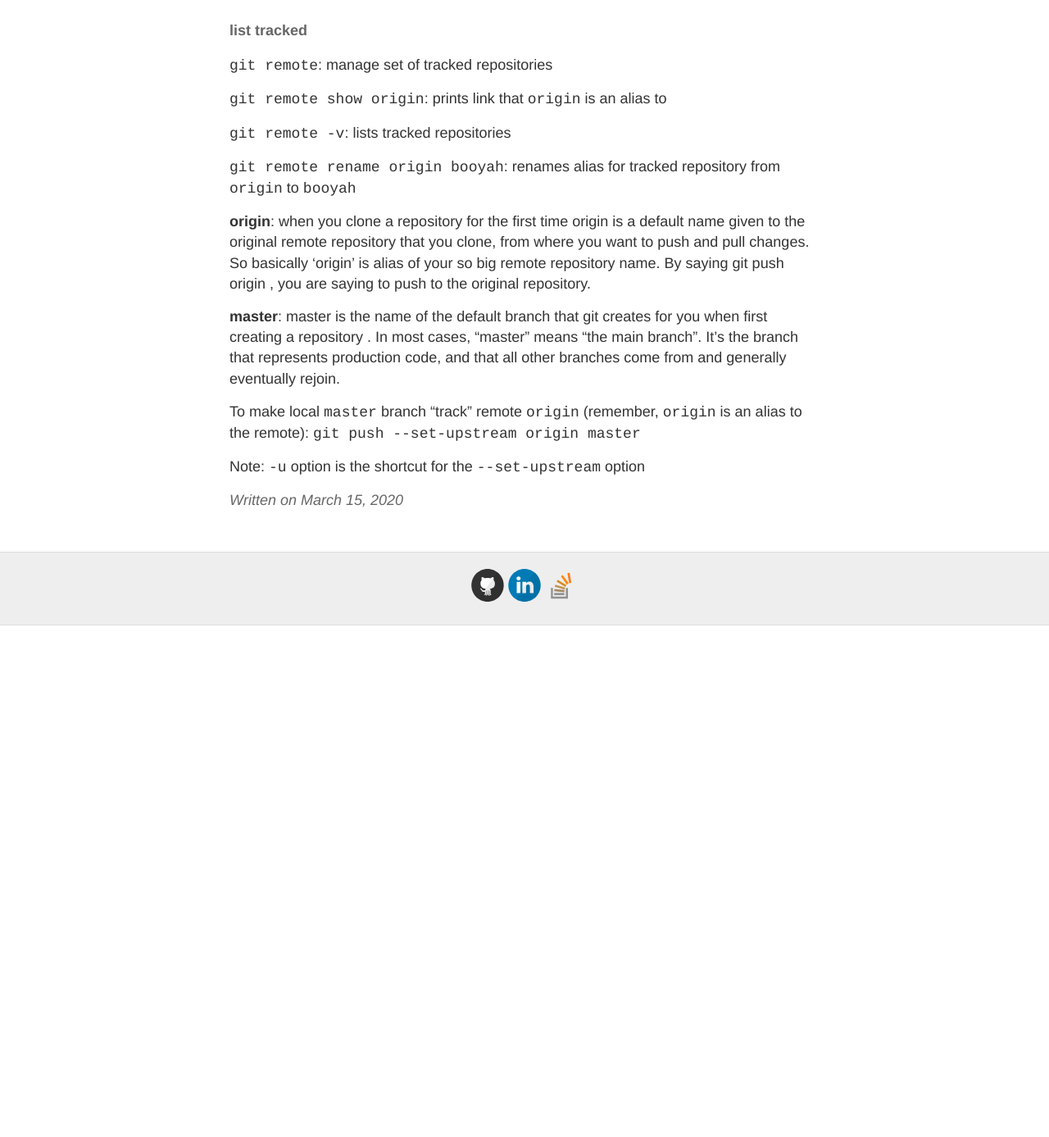
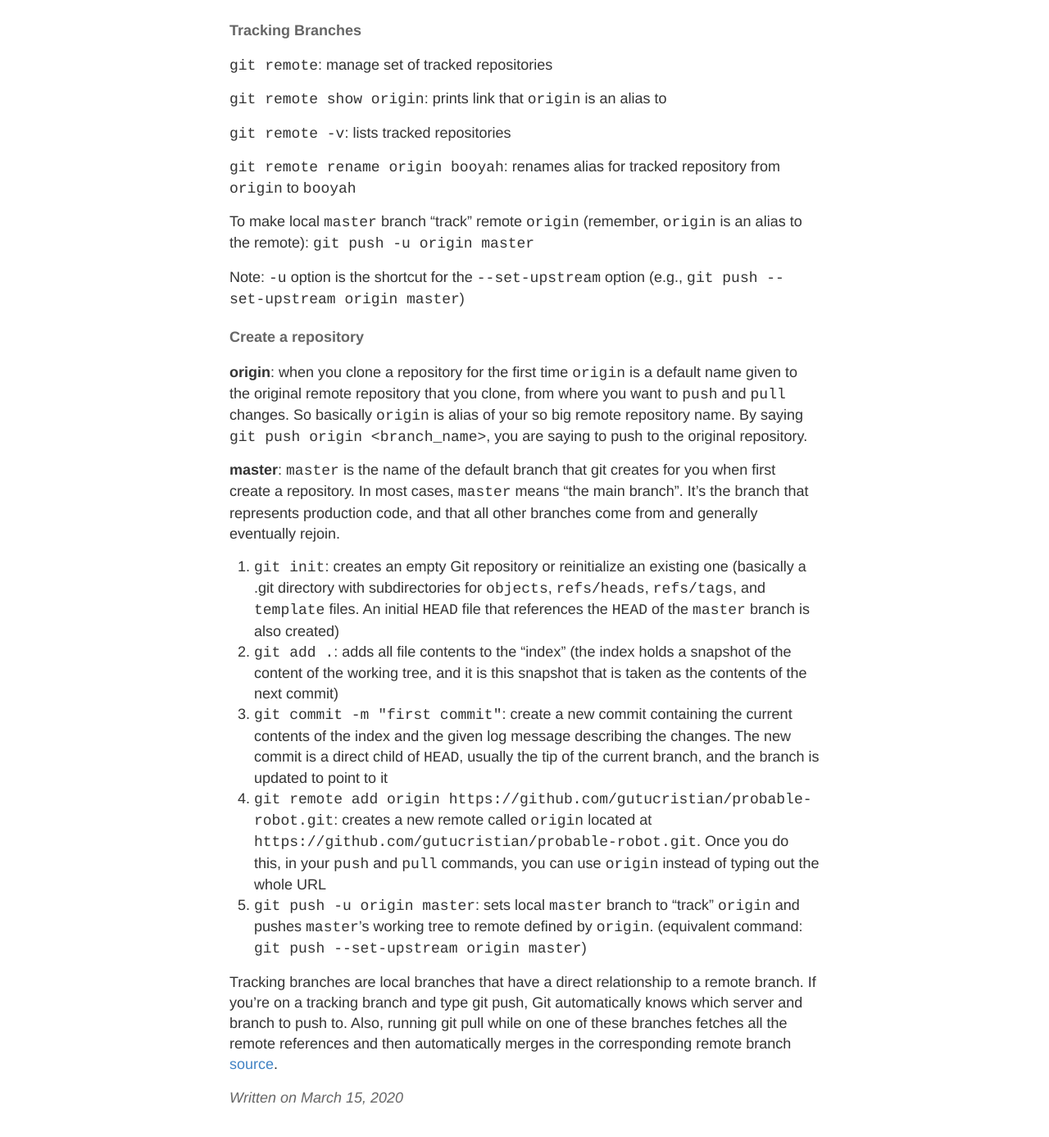
Before and after one commit to gutucristian/gutucristian.github.io, a Jekyll site: the page built from _posts/2020-03-15-git.md, in a window 1280 px wide and 1400 px high, scrolled down 720 px. Shown: the top 1387 px of the window at 82% size. Built offline with Jekyll 4.4.1, drawn with Linux system fonts in a browser that asks for light colours; our own code applies the rules of GitHub Pages for plain Markdown files; before the commit the page ends 1483 px from its top, so only the background shows below that.

Commit message:
Update 2020-03-15-git.md

```diff
--- a/_posts/2020-03-15-git.md
+++ b/_posts/2020-03-15-git.md
@@ -20,7 +20,7 @@ to merge branch `foo` into `bar`:
 2. `git merge foo`
 3. resolve conflicts if any
 
-#### list tracked
+#### Tracking Branches
 
 `git remote`: manage set of tracked repositories
 
@@ -30,10 +30,20 @@ to merge branch `foo` into `bar`:
 
 `git remote rename origin booyah`: renames alias for tracked repository from `origin` to `booyah`
 
-__origin__: when you clone a repository for the first time origin is a default name given to the original remote repository that you clone, from where you want to push and pull changes. So basically ‘origin’ is alias of your so big remote repository name. By saying git push origin <branch_name> , you are saying to push to the original repository.
+To make local `master` branch "track" remote `origin` (remember, `origin` is an alias to the remote): `git push -u origin master`
 
-__master__: master is the name of the default branch that git creates for you when first creating a repository . In most cases, "master" means "the main branch”. It's the branch that represents production code, and that all other branches come from and generally eventually rejoin.
+Note: `-u` option is the shortcut for the `--set-upstream` option (e.g., `git push --set-upstream origin master`)
 
-To make local `master` branch "track" remote `origin` (remember, `origin` is an alias to the remote): `git push --set-upstream origin master`
+#### Create a repository
 
-Note: `-u` option is the shortcut for the `--set-upstream` option
+__origin__: when you clone a repository for the first time `origin` is a default name given to the original remote repository that you clone, from where you want to `push` and `pull` changes. So basically `origin` is alias of your so big remote repository name. By saying `git push origin <branch_name>`, you are saying to push to the original repository.
+
+__master__: `master` is the name of the default branch that git creates for you when first create a repository. In most cases, `master` means "the main branch”. It's the branch that represents production code, and that all other branches come from and generally eventually rejoin.
+
+1. `git init`: creates an empty Git repository or reinitialize an existing one (basically a .git directory with subdirectories for `objects`, `refs/heads`, `refs/tags`, and `template` files. An initial `HEAD` file that references the `HEAD` of the `master` branch is also created)
+2. `git add .`: adds all file contents to the "index" (the index holds a snapshot of the content of the working tree, and it is this snapshot that is taken as the contents of the next commit)
+3. `git commit -m "first commit"`: create a new commit containing the current contents of the index and the given log message describing the changes. The new commit is a direct child of `HEAD`, usually the tip of the current branch, and the branch is updated to point to it
+4. `git remote add origin https://github.com/gutucristian/probable-robot.git`: creates a new remote called `origin` located at `https://github.com/gutucristian/probable-robot.git`. Once you do this, in your `push` and `pull` commands, you can use `origin` instead of typing out the whole URL
+5. `git push -u origin master`: sets local `master` branch to "track" `origin` and pushes `master`'s working tree to remote defined by `origin`. (equivalent command: `git push --set-upstream origin master`)
+
+Tracking branches are local branches that have a direct relationship to a remote branch. If you’re on a tracking branch and type git push, Git automatically knows which server and branch to push to. Also, running git pull while on one of these branches fetches all the remote references and then automatically merges in the corresponding remote branch [source](https://stackoverflow.com/questions/4693588/what-is-a-tracking-branch).
```
